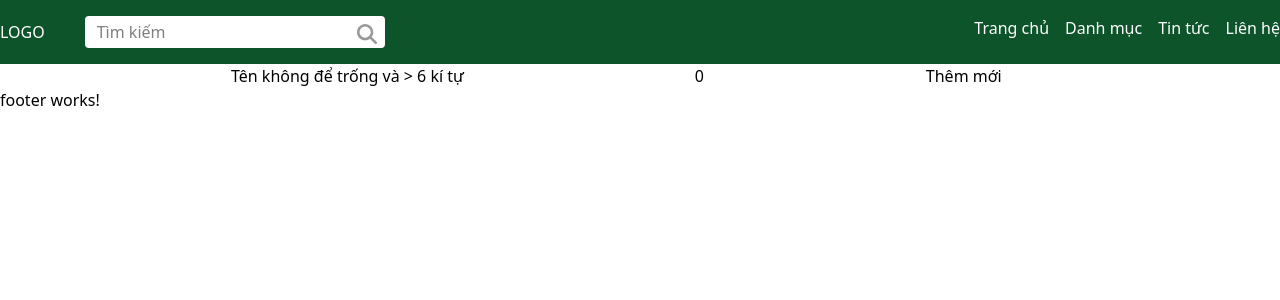
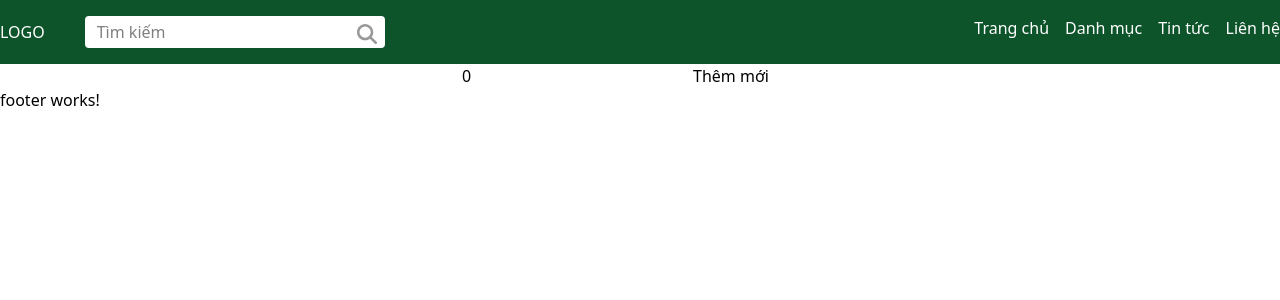
Before and after one commit to angocit/web208, an Angular app: page /product-add in a window 1280 px wide. Shown: the top 300 px of the page. Built offline with nearby package versions, Linux system fonts and the light colour scheme; data requests are answered from the project's data file.

Commit message:
b9:Khai báo form angular

```diff
--- a/db.json
+++ b/db.json
@@ -29,6 +29,12 @@
       "image": "234234",
       "price": 0,
       "id": 7
+    },
+    {
+      "name": "sdfs435",
+      "image": "fsdfsdf",
+      "price": "345345",
+      "id": 8
     }
   ]
 }
--- a/src/app/components/product/productadd/productadd.component.html
+++ b/src/app/components/product/productadd/productadd.component.html
@@ -1,6 +1,6 @@
 <form [formGroup]="productform" (ngSubmit)="onSubmit()">
     <input type="text" formControlName="name"/>
-    <span *ngIf="!productform.controls.name.valid">Tên không để trống và > 6 kí tự</span>
+    <span *ngIf="!productform.controls.name.valid&&(productform.controls.name.dirty||productform.controls.name.touched)">Tên không để trống và > 6 kí tự</span>
     <input type="text" formControlName="image"/>
     <input type="text" formControlName="price"/>
     <button type="submit">Thêm mới</button>
```
